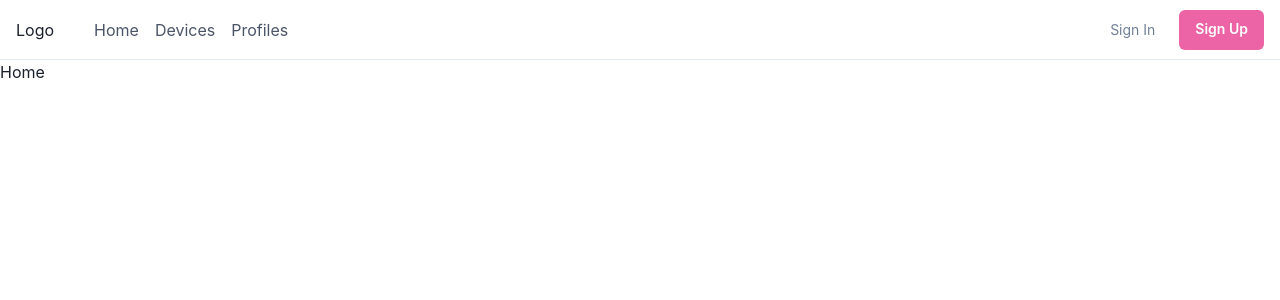
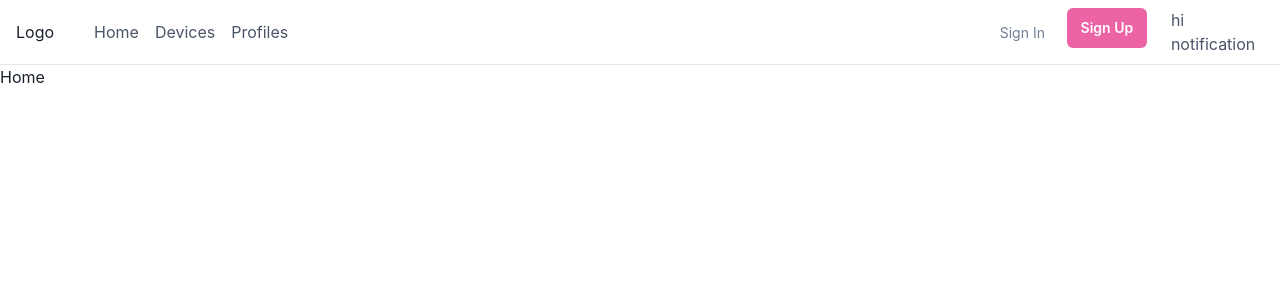
Before and after one commit to tryhardlaijun/ICT2106_P2_Project, a React (Create React App) app in the folder SmartHomeManager/SmartHomeManager.View/: page / in a window 1280 px wide. Shown: the top 300 px of the page. Built offline with nearby package versions, Linux system fonts and the light colour scheme.

Commit message:
added notification component

```diff
--- a/SmartHomeManager/SmartHomeManager.View/src/components/NavBar.js
+++ b/SmartHomeManager/SmartHomeManager.View/src/components/NavBar.js
@@ -16,6 +16,8 @@ import {
 import { HamburgerIcon, CloseIcon } from "@chakra-ui/icons";
 
 import { Link as RouterLink } from "react-router-dom";
+
+import Notification from "components/Notification/Notification"
 
 export function NavBar() {
   const { isOpen, onToggle } = useDisclosure();
@@ -87,7 +89,9 @@ export function NavBar() {
             }}
           >
             Sign Up
-          </Button>
+            </Button>
+
+            <Notification />
         </Stack>
       </Flex>
 
@@ -177,4 +181,5 @@ const NAV_ITEMS = [
     label: "Profiles",
     href: "/profiles",
   },
+
 ];
--- /dev/null
+++ b/SmartHomeManager/SmartHomeManager.View/src/components/Notification/Notification.js
@@ -0,0 +1,13 @@
+import React, { useState } from "react";
+
+
+export default function Notification() {
+    return (
+        <>
+            <div>
+            hi notification
+            </div>
+        </>
+        )
+
+}
```
Also changed, not shown: 1 other file (tests, documents, lock files or other folders).
